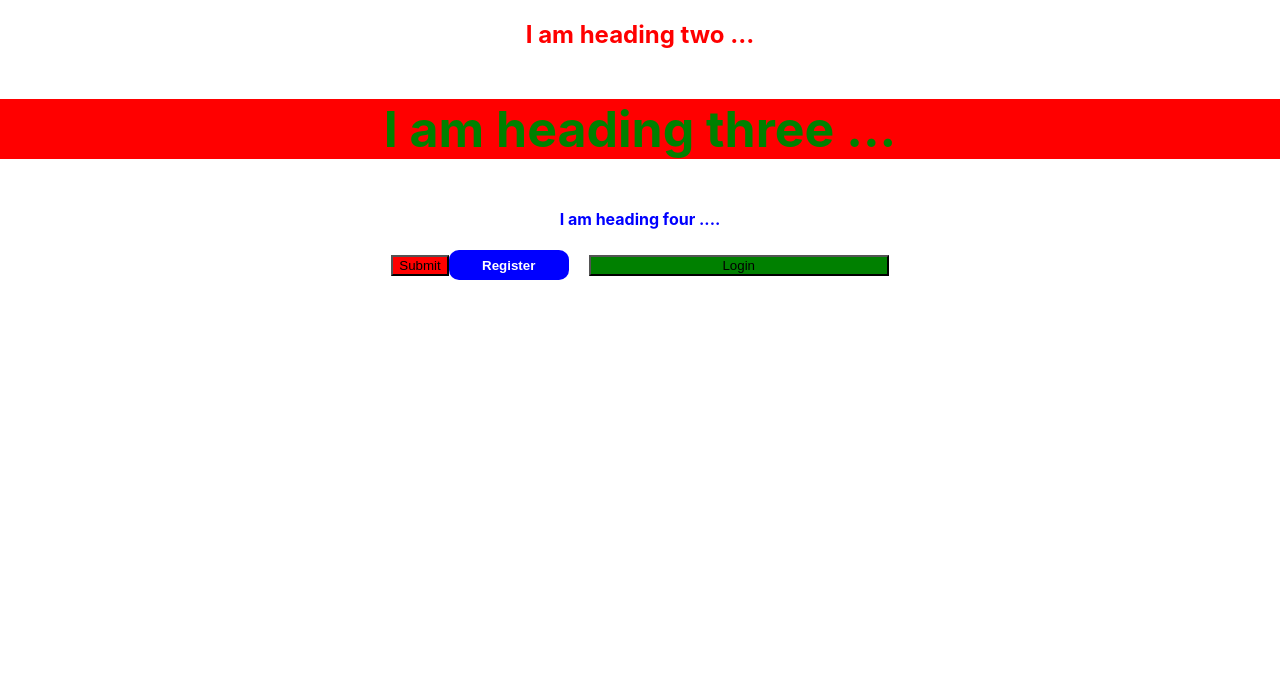
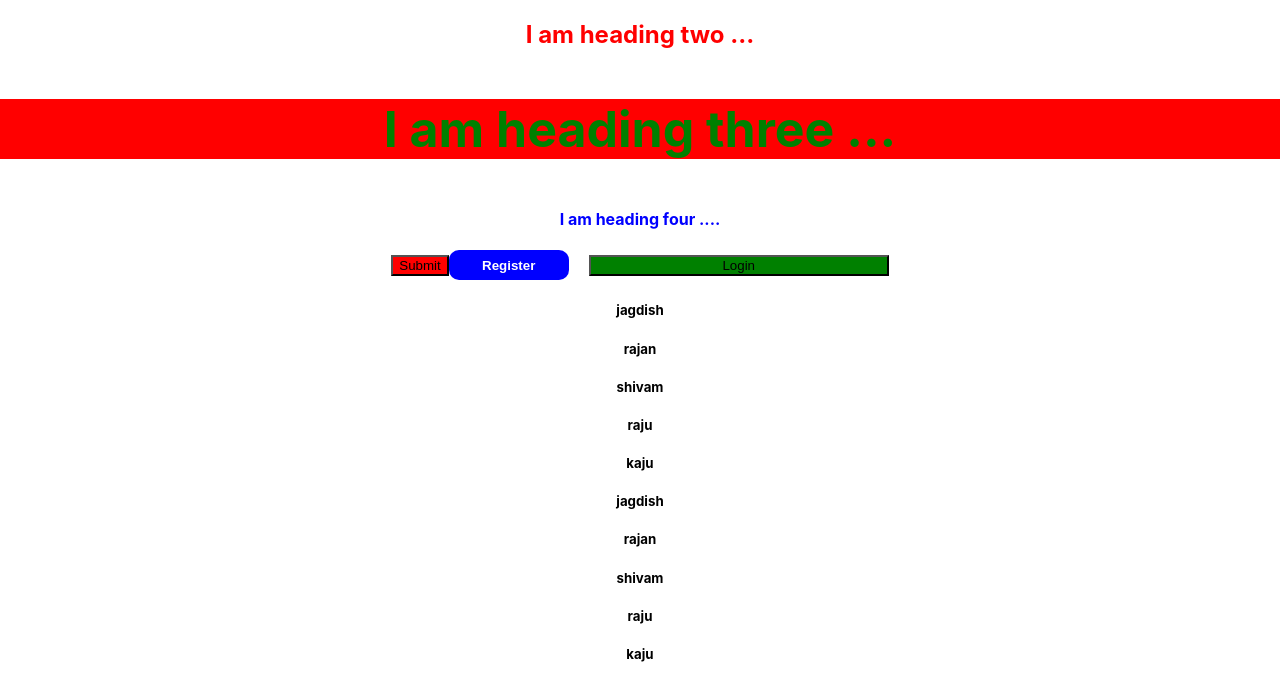
Before and after one commit to jagdish-shinde/technitium-react, a React (Create React App) app: page / in a window 1280 px wide. Shown: the top 700 px of the page. Built offline with nearby package versions, Linux system fonts and the light colour scheme.

Commit message:
added list

```diff
--- a/src/App.js
+++ b/src/App.js
@@ -34,6 +34,20 @@ function App() {
   }
 
   // external
+
+
+  const names = [
+    'jagdish' ,
+    'rajan' ,
+    'shivam' ,
+    'raju' ,
+    'kaju',
+    'jagdish' ,
+    'rajan' ,
+    'shivam' ,
+    'raju' ,
+    'kaju'
+  ]
 
 
 
@@ -82,6 +96,18 @@ function App() {
         //  buttonStyle = {ButtonStyle}
         externalClassName = 'externalStyleBtn'
       />
+
+      {/* <h5>JAGISH</h5>
+      <h5>Arin</h5>
+      <h5>rajan</h5>
+      <h5>sachin</h5>
+      <h5>shivam</h5> */}
+
+      {
+        names.map(name => <h5>{name}</h5>)
+      }
+
+      {/*  forEach  */}
     </div>
   );
 }
```
